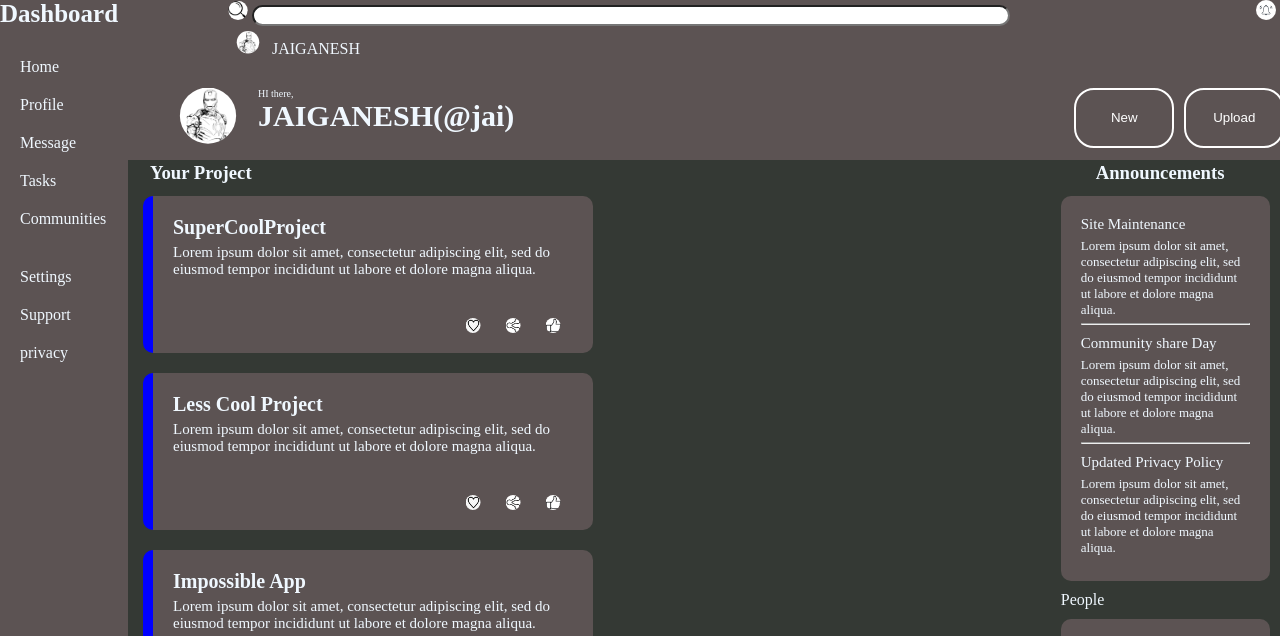
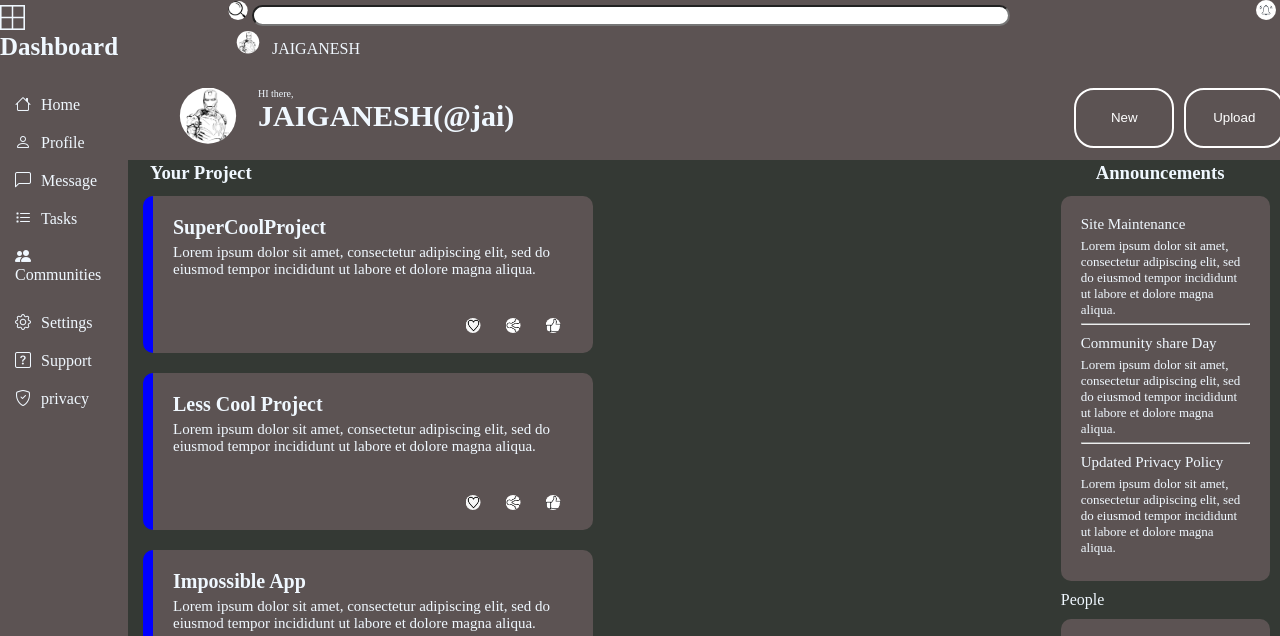
Before and after one commit to mernfullstackjai/project-dashboard, a plain HTML site: page index.html in a window 1280 px wide. Shown: the top 636 px of the page. Drawn offline with nearby package versions, Linux system fonts and the light colour scheme.

Commit message:
ADD.added the icon for menus

```diff
--- a/assets/css/style.css
+++ b/assets/css/style.css
@@ -8,7 +8,7 @@ body{
 }
 ul{
     list-style: none;
-    padding: 10px;
+    padding: 5px;
 }
 li{
     padding: 10px;
@@ -21,11 +21,13 @@ li{
 
 }
 li:hover{
+
     background-color: rgb(40, 40, 40);
 }
 .first-heading{
-    padding-bottom: 10px;
+    padding-bottom: 20px;
     font-size: 25px;
+    padding-top: 5px;
 }
 .dashboard{
     display: flex;
@@ -279,3 +281,9 @@ hr{
     display: inline;
     padding-left: 840px;
 }
+.bi{
+    padding-right: 10px;
+}
+.first-heading>i{
+    padding-right: 5px;
+}
--- a/index.html
+++ b/index.html
@@ -6,6 +6,8 @@
     <meta name="author" content="JAIGANESH V">
     <meta name="description" content="replication of an image to website">
     <link rel="stylesheet" href="assets/css/style.css">
+    <link rel="stylesheet" href="https://cdn.jsdelivr.net/npm/bootstrap-icons@1.10.5/font/bootstrap-icons.css">
+
 
     <title>PROJECT DASHBOARD</title>
 </head>
@@ -15,20 +17,20 @@
         <section class="dashboard-left">
 
         <section class="left-main">
-            <h1 class="first-heading">Dashboard</h1>
+            <h1 class="first-heading"><i class="bi bi-border-all"></i>Dashboard</h1>
             <ul>
-                <li>Home</li>
-                <li>Profile</li>
-                <li>Message</li>
-                <li>Tasks</li>
-                <li>Communities</li>
+                <li><i class="bi bi-house"></i>Home</li>
+                <li><i class="bi bi-person"></i>Profile</li>
+                <li><i class="bi bi-chat-left"></i>Message</li>
+                <li><i class="bi bi-list-task"></i>Tasks</li>
+                <li><i class="bi bi-people-fill"></i>Communities</li>
             </ul>
         </section>
         <section class="left-support">
             <ul>
-                <li>Settings</li>
-                <li>Support</li>
-                <li>privacy</li>
+                <li><i class="bi bi-gear"></i>Settings</li>
+                <li><i class="bi bi-question-square"></i>Support</li>
+                <li><i class="bi bi-shield-check"></i>privacy</li>
             </ul>
         </section>
         </section>
```
